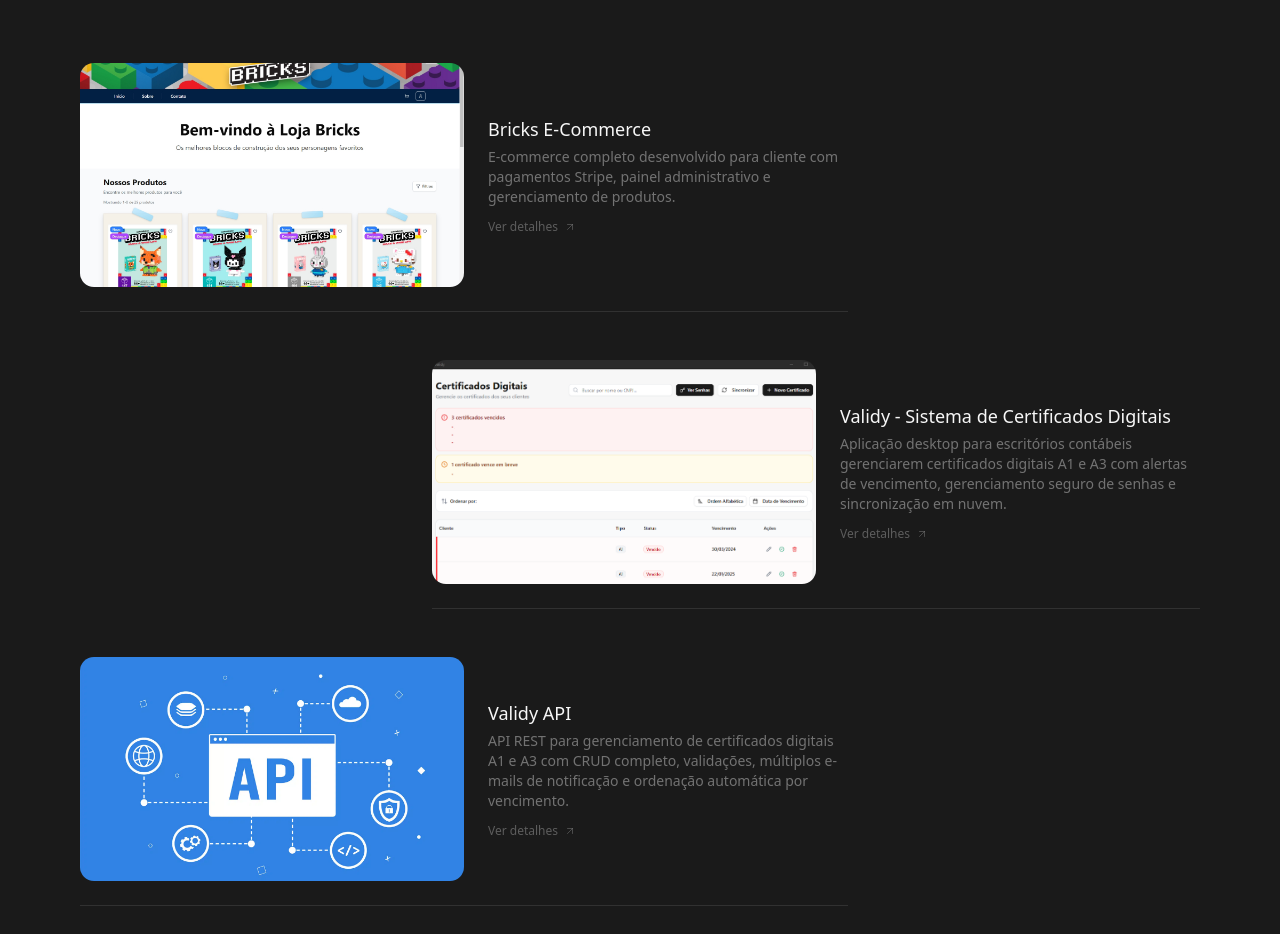
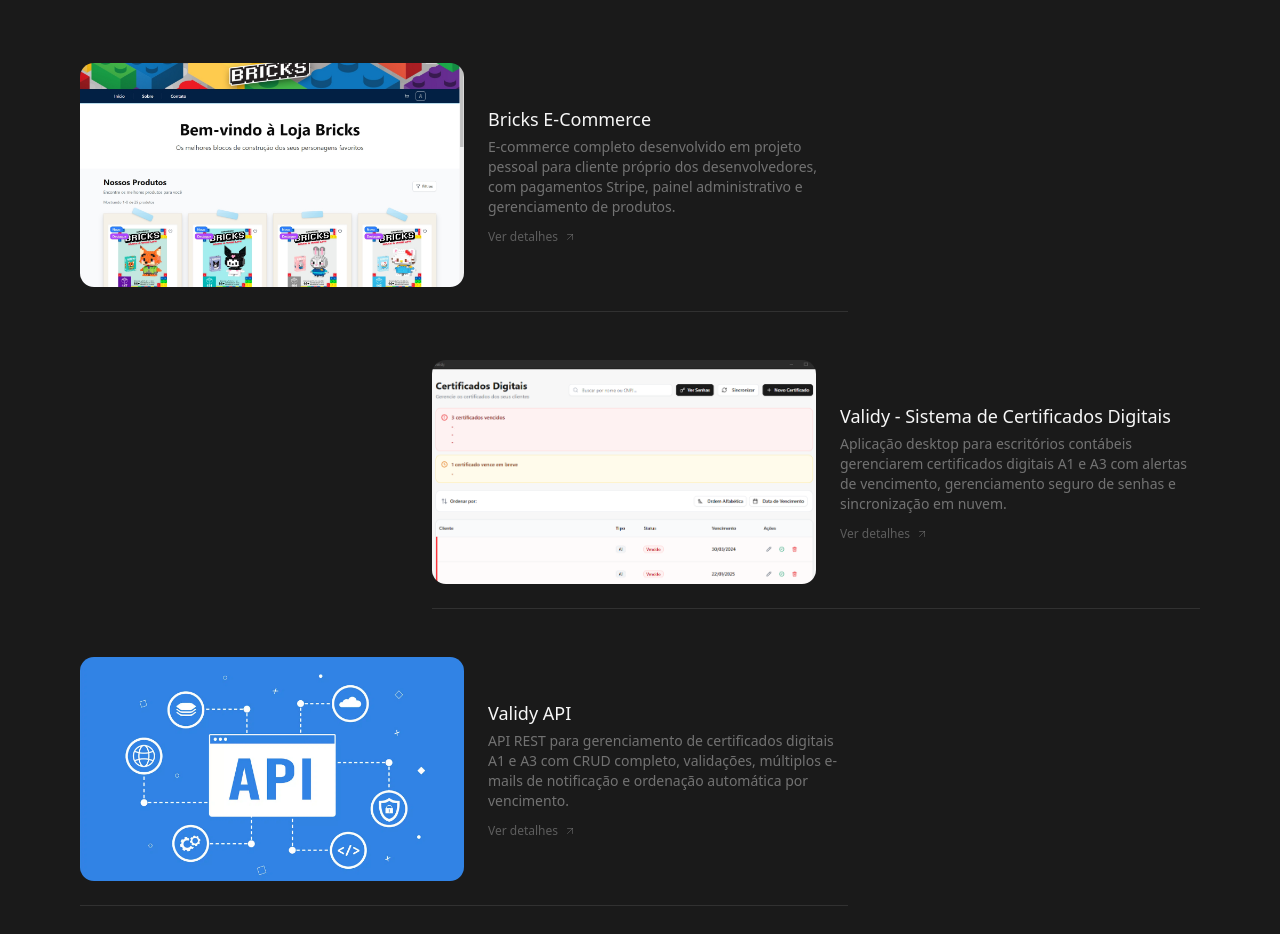
Before and after one commit to 21lucasbarros/vpotech, a Next.js app: page / in a window 1280 px wide. Shown: the part 3480-4414 px from the top of the page. Built offline with nearby package versions, Linux system fonts and the light colour scheme.

Commit message:
feat: atualizei a descricao e nota do projeto "Bricks E-Commerce" para maior clareza sobre sua natureza e vinculo com a VPO Tech.

```diff
--- a/src/data/projects.ts
+++ b/src/data/projects.ts
@@ -2,8 +2,8 @@
   {
     title: "Bricks E-Commerce",
     description:
-      "E-commerce completo desenvolvido para cliente com pagamentos Stripe, painel administrativo e gerenciamento de produtos.",
-    note: "Projeto pessoal desenvolvido por um dos integrantes da VPO Tech em parceria com seu primo e um amigo, não sendo um projeto oficial da VPO Tech.",
+      "E-commerce completo desenvolvido em projeto pessoal para cliente próprio dos desenvolvedores, com pagamentos Stripe, painel administrativo e gerenciamento de produtos.",
+    note: "Projeto pessoal desenvolvido por um dos integrantes da VPO Tech, em parceria com seu primo e um amigo, realizado antes e fora de qualquer vínculo contratual ou comercial com a VPO Tech. Não se trata de um projeto oficial da empresa.",
     technologies: [
       "Next.js",
       "TypeScript",
```
